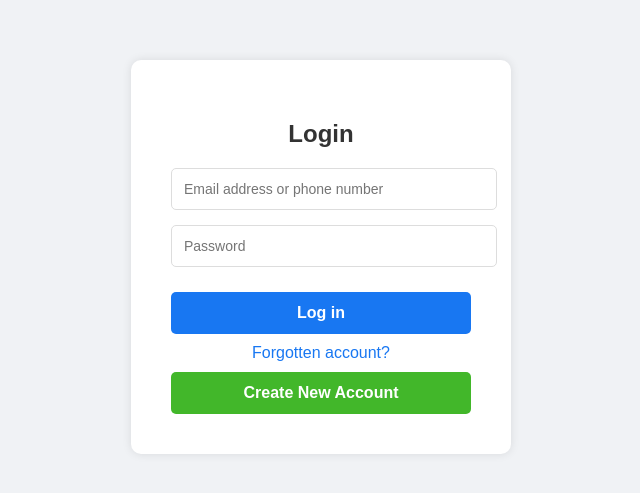
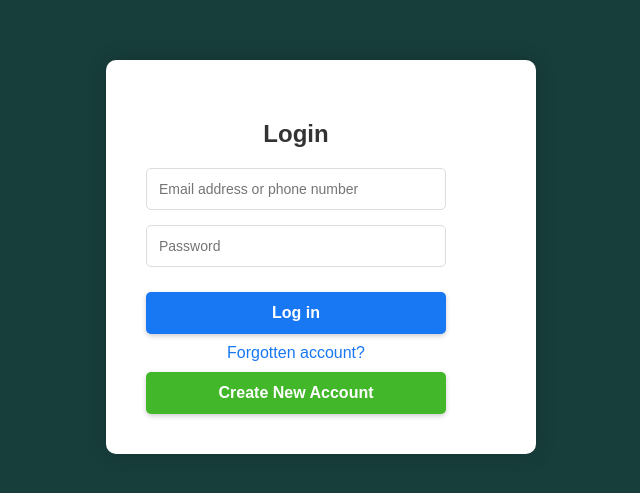
Before and after one commit to mujwala/EV_fleet_managment, a website: page login.html in a window 1280 px wide. Shown: the part 143-636 px from the top of the page, without its empty margins (319-959 px from the left). Drawn offline with Linux system fonts and the light colour scheme.

Commit message:
Update login.css

```diff
--- a/login.css
+++ b/login.css
@@ -1,19 +1,87 @@
 body {
     font-family: Arial, sans-serif;
-    background-color: #f0f2f5;
+    background-color: #173E3B;
     display: flex;
+    flex-direction: column;
     justify-content: center;
     align-items: center;
     height: 100vh;
     margin: 0;
 }
 
+h1 {
+    color: white;
+    font-size: 28px;
+    margin-top: -50px; /* Moves the H1 tag slightly upward */
+    margin-bottom: 50px; /* Creates a larger gap between the H1 and the login container */
+    text-align: center;
+    text-transform: uppercase;
+}
+
 .login-container {
     background-color: white;
     padding: 40px;
     border-radius: 10px;
-    box-shadow: 0 0 10px rgba(0, 0, 0, 0.1);
+    box-shadow: 0 0 20px rgba(0, 0, 0, 0.2); /* Increased shadow for better appearance */
+    text-align: center;
+    width: 350px; /* Defined a fixed width for better layout consistency */
 }
+
+.login-form {
+    width: 100%; /* Matches the container width */
+}
+
+h2 {
+    margin-bottom: 20px;
+    font-size: 24px;
+    color: #333;
+}
+
+.input-group {
+    margin-bottom: 15px;
+    text-align: left; /* Align the input labels and placeholders to the left */
+}
+
+input {
+    width: 100%;
+    padding: 12px;
+    font-size: 14px;
+    border: 1px solid #ddd;
+    border-radius: 5px;
+    box-sizing: border-box; /* Ensures padding doesn't affect the element's width */
+}
+
+button {
+    width: 100%;
+    padding: 12px;
+    margin-top: 10px;
+    font-size: 16px;
+    border: none;
+    border-radius: 5px;
+    cursor: pointer;
+    font-weight: bold;
+    box-shadow: 0 2px 5px rgba(0, 0, 0, 0.2); /* Adds a button shadow */
+    transition: background-color 0.3s ease; /* Smooth transition for hover effects */
+}
+
+#loginBtn {
+    background-color: #1877f2;
+    color: white;
+}
+
+#loginBtn:hover {
+    background-color: #166fe5;
+}
+
+#createAccountBtn {
+    background-color: #42b72a;
+    color: white;
+}
+
+#createAccountBtn:hover {
+    background-color: #36a420;
+}
+
 
 .login-form {
     width: 300px;
```
